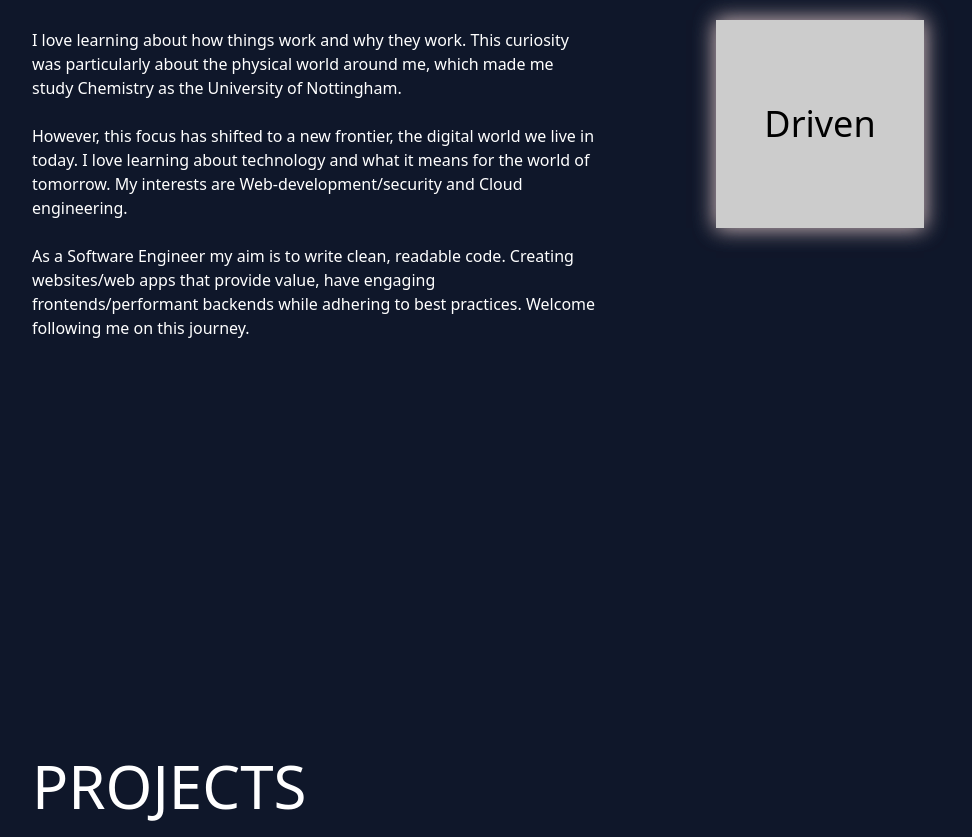
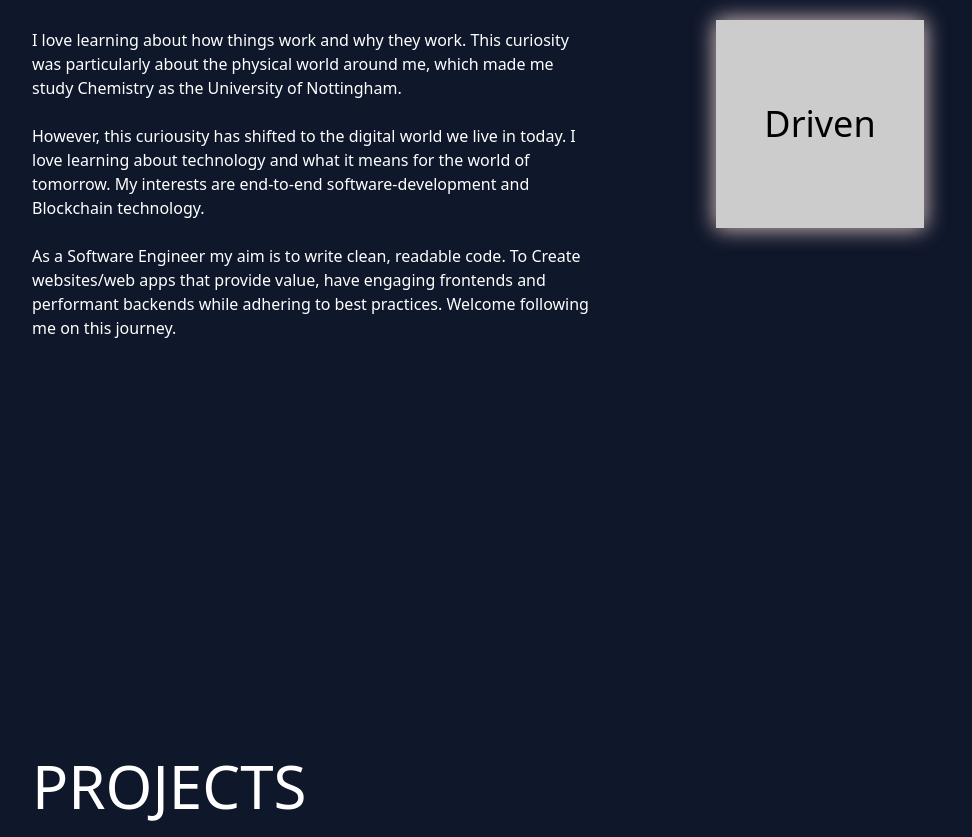
Before and after one commit to kash44/Portfolio-website, a React (Create React App) app: page / in a window 1280 px wide. Shown: the part 1340-2177 px from the top of the page, without its empty margins (116-1088 px from the left). Built offline with nearby package versions, Linux system fonts and the light colour scheme; what prettier-plugin-tailwindcss, tailwindcss-transforms would draw is missing.

Commit message:
sidebar menu positioning

```diff
--- a/src/Components/HamburgerIcon/HamburgerButton.tsx
+++ b/src/Components/HamburgerIcon/HamburgerButton.tsx
@@ -1,5 +1,5 @@
 import { forwardRef } from "react";
-import { Project } from '../../ProjectData'
+import { Project } from "../../ProjectData";
 
 type hamburgerProps = {
   isOpen: boolean;
@@ -7,7 +7,8 @@ type hamburgerProps = {
   setSelectedProject: React.Dispatch<React.SetStateAction<Project>>;
 };
 
-const HamburgerButton = forwardRef<HTMLButtonElement, hamburgerProps>(({ isOpen, toggleSidebar, setSelectedProject }, ref) => {
+const HamburgerButton = forwardRef<HTMLButtonElement, hamburgerProps>(
+  ({ isOpen, toggleSidebar, setSelectedProject }, ref) => {
     const genericHamburgerLine = `h-1 w-6 my-1 rounded-full bg-white transition ease transform duration-300 z-50`;
 
     return (
@@ -15,14 +16,14 @@ const HamburgerButton = forwardRef<HTMLButtonElement, hamburgerProps>(({ isOpen,
         ref={ref}
         className="z-50 flex flex-col items-center justify-center w-12 h-12 rounded group md:hidden"
         onClick={() => {
-        toggleSidebar()
+          toggleSidebar();
           setSelectedProject({} as Project);
         }}
       >
         <div
           className={`${genericHamburgerLine} ${
             isOpen
-            ? "translate-y-3 rotate-45 opacity-50 group-hover:opacity-100"
+              ? "opacity-50 translate-y-3 rotate-45 group-hover:opacity-100 z-50"
               : "opacity-50 group-hover:opacity-100"
           }`}
         />
@@ -34,12 +35,13 @@ const HamburgerButton = forwardRef<HTMLButtonElement, hamburgerProps>(({ isOpen,
         <div
           className={`${genericHamburgerLine} ${
             isOpen
-            ? "opacity-50 -translate-y-3 -rotate-45 group-hover:opacity-100"
+              ? "opacity-50 -translate-y-3 -rotate-45 group-hover:opacity-100 z-50"
               : "opacity-50 group-hover:opacity-100"
           }`}
         />
       </button>
     );
-});
+  }
+);
 
 export default HamburgerButton;
--- a/src/Components/Pages/About.tsx
+++ b/src/Components/Pages/About.tsx
@@ -1,12 +1,16 @@
 import { forwardRef } from "react";
 import Cube from "../CubeAnimation/Cube";
-import Headers from '../Headers/Headers';
+import Headers from "../Headers/Headers";
 
 type Props = {};
 
 const About = forwardRef<HTMLDivElement, Props>((props, ref) => {
   return (
-    <div id="About" ref={ref} className="container flex px-5 mx-auto mt-20 md:h-screen md:mt-36 xl:max-w-screen-lg">
+    <div
+      id="About"
+      ref={ref}
+      className="container flex px-5 mx-auto mt-20 md:mt-36 md:h-screen xl:max-w-screen-lg"
+    >
       <div className="flex flex-col mx-auto md:flex-row md:gap-10">
         <div className="mb-20 text-white md:w-3/5">
           <Headers>ABOUT</Headers>
@@ -23,20 +27,20 @@ const About = forwardRef<HTMLDivElement, Props>((props, ref) => {
           </p>
           <br />
           <p>
-            However, this focus has shifted to a new frontier, the digital world
-            we live in today. I love learning about technology and what it means
-            for the world of tomorrow. My interests are Web-development/security
-            and Cloud engineering.
+            However, this curiousity has shifted to the digital world we live in
+            today. I love learning about technology and what it means for the
+            world of tomorrow. My interests are end-to-end software-development
+            and Blockchain technology.
           </p>
           <br />
           <p>
-            As a Software Engineer my aim is to write clean, readable code.
-            Creating websites/web apps that provide value, have engaging
-            frontends/performant backends while adhering to best practices.
-            Welcome following me on this journey.
+            As a Software Engineer my aim is to write clean, readable code. To
+            Create websites/web apps that provide value, have engaging frontends
+            and performant backends while adhering to best practices. Welcome
+            following me on this journey.
           </p>
         </div>
-        <div className="hidden w-full h-40 pt-12 pl-48 sm:flex sm:h-80 md:pl-20 md:mt-40 md:w-2/5 ">
+        <div className="hidden w-full h-40 pt-12 pl-48 sm:flex sm:h-80 md:mt-40 md:w-2/5 md:pl-20 ">
           <Cube />
         </div>
       </div>
--- a/src/Components/Sidebar/Sidebar.tsx
+++ b/src/Components/Sidebar/Sidebar.tsx
@@ -24,7 +24,7 @@ const Sidebar = forwardRef<Refs, SibebarProps>(({ isOpen, project }, ref) => {
       <div
         ref={sidebarRef as React.MutableRefObject<HTMLDivElement>}
         className={
-          `fixed top-0 right-0 z-40 h-full w-[60vw] bg-black p-10 transition-transform duration-200 ease-in-out md:w-[30vw]` +
+          `fixed top-0 right-0 z-30 h-full w-[60vw] items-center justify-center bg-black p-10 transition-transform duration-200 ease-in-out md:w-[30vw]` +
           (isOpen ? " translate-x-0" : " translate-x-full")
         }
       >
@@ -49,11 +49,10 @@ const Sidebar = forwardRef<Refs, SibebarProps>(({ isOpen, project }, ref) => {
             </div>
           </div>
         ) : (
-          <SidebarMenu ref={ref} />
+          <div className="items-center justify-center w-full h-full">
+            <SidebarMenu ref={ref} />
+          </div>
         )}
-        {/* pass in title, image etc as props and the child component can use it  */}
-        {/* { project?.title ? <ProjectInfo currentProject={project} /> : <SidebarMenu /> } */}
-        {/* Pass the project.id in as a prop and if project.id == project.id then conditionally render at that iteration */}
       </div>
     </>
   );
--- a/src/Components/Sidebar/SidebarMenu.tsx
+++ b/src/Components/Sidebar/SidebarMenu.tsx
@@ -1,7 +1,7 @@
 import React, { forwardRef } from "react";
 import { Refs } from "../../types";
 
-const SidebarMenu = forwardRef<Refs>(({}, ref) => {
+const SidebarMenu = forwardRef<Refs>((Props, ref) => {
   const { aboutRef, projectsRef, contactRef } = (
     ref as React.MutableRefObject<Refs>
   )?.current;
@@ -25,8 +25,9 @@ const SidebarMenu = forwardRef<Refs>(({}, ref) => {
   const hoverAfterClass = `hover:after:w-[120%] hover:after:outline-4 hover:after:outline hover:after:outline-black `;
 
   return (
-    <div className="mt-20 grid flex-col items-center justify-center overflow-hidden text-[32px] font-medium text-white md:text-6xl">
-      <ul>
+    <div className="absolute mt-20 grid flex-col items-center justify-center overflow-hidden text-[32px] font-medium text-white md:text-6xl ">
+      <div className="items-center justify-center w-full h-full">
+        <ul className="flex flex-col">
           <li
             className={`relative mb-5 w-fit cursor-pointer uppercase transition-all duration-200 ease-in hover:skew-x-[10deg] ${beforeClass} ${afterClass} ${hoverBeforeClass} ${hoverAfterClass}`}
             data-name="Home"
@@ -57,6 +58,7 @@ const SidebarMenu = forwardRef<Refs>(({}, ref) => {
           </li>
         </ul>
       </div>
+    </div>
   );
 });
 
--- a/src/ProjectData.ts
+++ b/src/ProjectData.ts
@@ -21,7 +21,7 @@ export const projects: Array<Project> = [
     image: HomePage,
     tags: ["Typescript", "TailwindCSS", "React", "React-hooks", "Frontend"],
     source: "https://google.com",
-    visit: "https://google.com",
+    visit: "https://github.com/kash44/Portfolio-website",
     id: 0,
   },
   {
```
Lines whose indentation alone changed are shown as unchanged.
